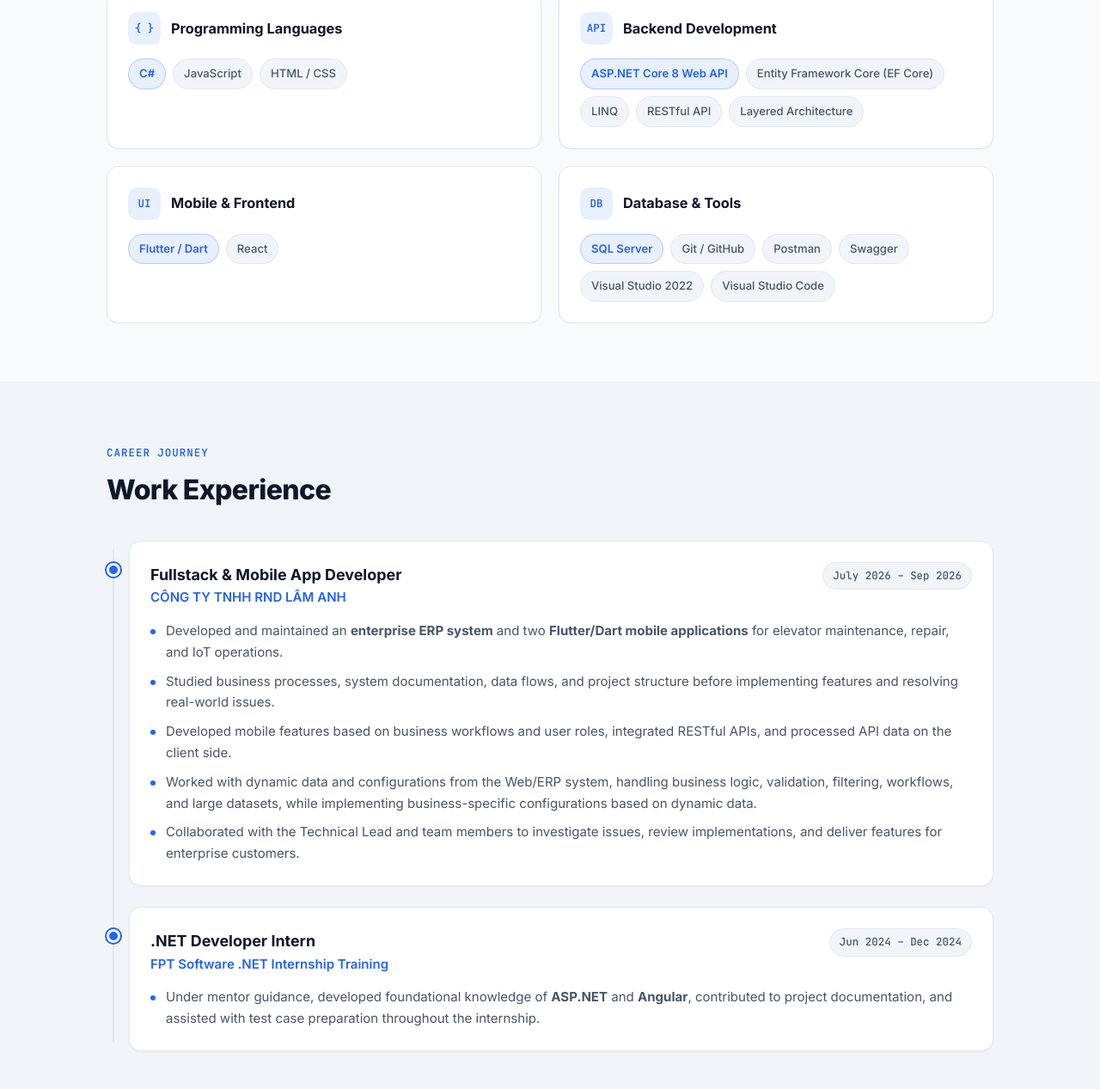
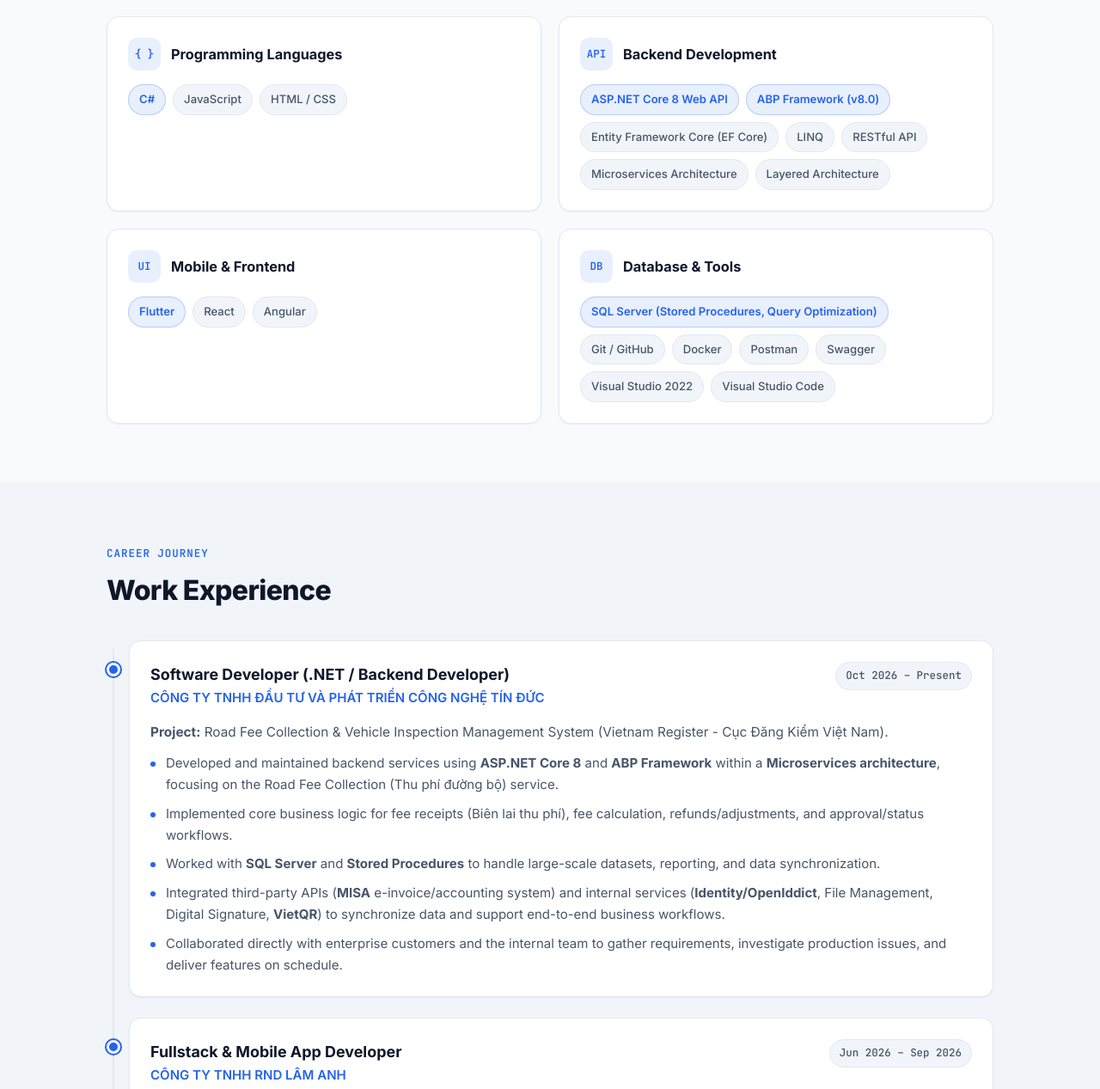
Before and after one commit to annthe176161/CV_NguyenThanhAn, a plain HTML site: page index.html in a window 1280 px wide. Shown: the part 814-2081 px from the top of the page at 86% size. Drawn offline with Linux system fonts and the light colour scheme.

Commit message:
Update CV content with Tin Duc experience and latest skills

```diff
--- a/assets/js/main.js
+++ b/assets/js/main.js
@@ -103,7 +103,7 @@
       hero_badge: "Open to .NET Developer Opportunities",
       hero_greeting: "Hi, I'm",
       hero_objective:
-        "Final-year Software Engineering student with hands-on experience in software development, using ASP.NET Core, RESTful APIs, Flutter/Dart, and SQL Server. Seeking a .NET Developer opportunity to apply practical experience and continue growing in a professional development environment.",
+        "Software Developer with hands-on experience in backend and full-stack development using ASP.NET Core (.NET 8), ABP Framework, RESTful APIs, SQL Server, and Flutter/Dart. Seeking a .NET Developer opportunity to apply practical experience in enterprise microservices systems and continue growing in a professional development environment.",
       meta_focus: "Primary Focus",
       meta_education: "Education",
       meta_location: "Location",
@@ -115,6 +115,8 @@
       skill_cat_tools: "Database & Tools",
       exp_eyebrow: "Career Journey",
       exp_title: "Work Experience",
+      exp_tinduc_proj:
+        "Project: Road Fee Collection & Vehicle Inspection Management System (Vietnam Register - Cục Đăng Kiểm Việt Nam).",
       proj_eyebrow: "Featured Work",
       proj_title: "Projects",
       proj_team: "Team of 5 members",
@@ -148,7 +150,7 @@
       hero_badge: "Sẵn sàng cho vị trí .NET Developer",
       hero_greeting: "Xin chào, mình là",
       hero_objective:
-        "Sinh viên năm cuối ngành Kỹ thuật Phần mềm với kinh nghiệm thực tế phát triển phần mềm bằng ASP.NET Core, RESTful APIs, Flutter/Dart và SQL Server. Mong muốn tìm kiếm cơ hội ở vị trí .NET Developer để áp dụng kinh nghiệm thực tiễn và tiếp tục phát triển trong môi trường chuyên nghiệp.",
+        "Lập trình viên Phần mềm (Software Developer) với kinh nghiệm thực tế phát triển backend và full-stack bằng ASP.NET Core (.NET 8), ABP Framework, RESTful APIs, SQL Server và Flutter/Dart. Mong muốn tìm kiếm cơ hội ở vị trí .NET Developer để áp dụng kinh nghiệm thực tiễn trong các hệ thống microservices doanh nghiệp và tiếp tục phát triển trong môi trường chuyên nghiệp.",
       meta_focus: "Định hướng chính",
       meta_education: "Học vấn",
       meta_location: "Địa điểm",
@@ -160,6 +162,8 @@
       skill_cat_tools: "Cơ sở dữ liệu & Công cụ",
       exp_eyebrow: "Quá trình làm việc",
       exp_title: "Kinh nghiệm làm việc",
+      exp_tinduc_proj:
+        "Dự án: Hệ thống Quản lý Đăng kiểm & Thu phí đường bộ (Cục Đăng Kiểm Việt Nam).",
       proj_eyebrow: "Dự án nổi bật",
       proj_title: "Dự án",
       proj_team: "Nhóm 5 thành viên",
@@ -182,6 +186,13 @@
 
   const listTranslations = {
     en: {
+      exp_tinduc: [
+        "Developed and maintained backend services using <strong>ASP.NET Core 8</strong> and <strong>ABP Framework</strong> within a <strong>Microservices architecture</strong>, focusing on the Road Fee Collection (Thu phí đường bộ) service.",
+        "Implemented core business logic for fee receipts (Biên lai thu phí), fee calculation, refunds/adjustments, and approval/status workflows.",
+        "Worked with <strong>SQL Server</strong> and <strong>Stored Procedures</strong> to handle large-scale datasets, reporting, and data synchronization.",
+        "Integrated third-party APIs (<strong>MISA</strong> e-invoice/accounting system) and internal services (<strong>Identity/OpenIddict</strong>, File Management, Digital Signature, <strong>VietQR</strong>) to synchronize data and support end-to-end business workflows.",
+        "Collaborated directly with enterprise customers and the internal team to gather requirements, investigate production issues, and deliver features on schedule."
+      ],
       exp_rnd: [
         "Developed and maintained an <strong>enterprise ERP system</strong> and two <strong>Flutter/Dart mobile applications</strong> for elevator maintenance, repair, and IoT operations.",
         "Studied business processes, system documentation, data flows, and project structure before implementing features and resolving real-world issues.",
@@ -198,6 +209,13 @@
       ]
     },
     vi: {
+      exp_tinduc: [
+        "Phát triển và bảo trì các dịch vụ backend sử dụng <strong>ASP.NET Core 8</strong> và <strong>ABP Framework</strong> theo kiến trúc <strong>Microservices</strong>, tập trung vào dịch vụ Thu phí đường bộ.",
+        "Triển khai nghiệp vụ cốt lõi cho Biên lai thu phí, tính phí, hoàn/điều chỉnh phí và quy trình phê duyệt/trạng thái.",
+        "Làm việc với <strong>SQL Server</strong> và <strong>Stored Procedures</strong> để xử lý tập dữ liệu lớn, báo cáo và đồng bộ dữ liệu.",
+        "Tích hợp API bên thứ ba (hệ thống hóa đơn điện tử/kế toán <strong>MISA</strong>) và các dịch vụ nội bộ (<strong>Identity/OpenIddict</strong>, Quản lý tệp, Chữ ký số, <strong>VietQR</strong>) để đồng bộ dữ liệu và hỗ trợ luồng nghiệp vụ đầu-cuối.",
+        "Phối hợp trực tiếp với khách hàng doanh nghiệp và đội ngũ nội bộ để tiếp nhận yêu cầu, điều tra sự cố production và bàn giao tính năng đúng tiến độ."
+      ],
       exp_rnd: [
         "Phát triển và bảo trì <strong>hệ thống ERP doanh nghiệp</strong> cùng hai <strong>ứng dụng di động Flutter/Dart</strong> phục vụ bảo trì, sửa chữa thang máy và vận hành IoT.",
         "Tìm hiểu quy trình nghiệp vụ, tài liệu hệ thống, luồng dữ liệu và cấu trúc dự án trước khi triển khai tính năng và xử lý sự cố thực tế.",
--- a/index.html
+++ b/index.html
@@ -66,10 +66,10 @@
           <h1 class="hero-title">
             <span data-i18n="hero_greeting">Hi, I'm</span> <span class="gradient-text">Nguyễn Thành An</span>
           </h1>
-          <p class="hero-subtitle">Software Developer &middot; ASP.NET Core &amp; Fullstack / Mobile</p>
+          <p class="hero-subtitle">Software Developer &middot; ASP.NET Core (.NET 8), ABP Framework &amp; Microservices</p>
 
           <p class="hero-description" data-i18n="hero_objective">
-            Final-year Software Engineering student with hands-on experience in software development, using ASP.NET Core, RESTful APIs, Flutter/Dart, and SQL Server. Seeking a .NET Developer opportunity to apply practical experience and continue growing in a professional development environment.
+            Software Developer with hands-on experience in backend and full-stack development using ASP.NET Core (.NET 8), ABP Framework, RESTful APIs, SQL Server, and Flutter/Dart. Seeking a .NET Developer opportunity to apply practical experience in enterprise microservices systems and continue growing in a professional development environment.
           </p>
 
           <div class="hero-cta">
@@ -113,7 +113,7 @@
           <ul class="profile-meta">
             <li>
               <span class="meta-label" data-i18n="meta_focus">Primary Focus</span>
-              <span class="meta-value">.NET / ASP.NET Core 8</span>
+              <span class="meta-value">.NET 8 / ABP Framework</span>
             </li>
             <li>
               <span class="meta-label" data-i18n="meta_education">Education</span>
@@ -171,9 +171,11 @@
             </div>
             <div class="tag-list">
               <span class="tag tag-highlight">ASP.NET Core 8 Web API</span>
+              <span class="tag tag-highlight">ABP Framework (v8.0)</span>
               <span class="tag">Entity Framework Core (EF Core)</span>
               <span class="tag">LINQ</span>
               <span class="tag">RESTful API</span>
+              <span class="tag">Microservices Architecture</span>
               <span class="tag">Layered Architecture</span>
             </div>
           </article>
@@ -184,8 +186,9 @@
               <h3 data-i18n="skill_cat_mobile">Mobile &amp; Frontend</h3>
             </div>
             <div class="tag-list">
-              <span class="tag tag-highlight">Flutter / Dart</span>
+              <span class="tag tag-highlight">Flutter</span>
               <span class="tag">React</span>
+              <span class="tag">Angular</span>
             </div>
           </article>
 
@@ -195,8 +198,9 @@
               <h3 data-i18n="skill_cat_tools">Database &amp; Tools</h3>
             </div>
             <div class="tag-list">
-              <span class="tag tag-highlight">SQL Server</span>
+              <span class="tag tag-highlight">SQL Server (Stored Procedures, Query Optimization)</span>
               <span class="tag">Git / GitHub</span>
+              <span class="tag">Docker</span>
               <span class="tag">Postman</span>
               <span class="tag">Swagger</span>
               <span class="tag">Visual Studio 2022</span>
@@ -221,10 +225,33 @@
             <div class="card timeline-card">
               <div class="timeline-head">
                 <div>
+                  <h3>Software Developer (.NET / Backend Developer)</h3>
+                  <p class="company-name">CÔNG TY TNHH ĐẦU TƯ VÀ PHÁT TRIỂN CÔNG NGHỆ TÍN ĐỨC</p>
+                </div>
+                <span class="date-badge">Oct 2026 – Present</span>
+              </div>
+              <p class="project-overview" style="margin-bottom: 12px;" data-i18n="exp_tinduc_proj">
+                <strong>Project:</strong> Road Fee Collection &amp; Vehicle Inspection Management System (Vietnam Register - Cục Đăng Kiểm Việt Nam).
+              </p>
+              <ul class="bullet-list" data-i18n-list="exp_tinduc">
+                <li>Developed and maintained backend services using <strong>ASP.NET Core 8</strong> and <strong>ABP Framework</strong> within a <strong>Microservices architecture</strong>, focusing on the Road Fee Collection (Thu phí đường bộ) service.</li>
+                <li>Implemented core business logic for fee receipts (Biên lai thu phí), fee calculation, refunds/adjustments, and approval/status workflows.</li>
+                <li>Worked with <strong>SQL Server</strong> and <strong>Stored Procedures</strong> to handle large-scale datasets, reporting, and data synchronization.</li>
+                <li>Integrated third-party APIs (<strong>MISA</strong> e-invoice/accounting system) and internal services (<strong>Identity/OpenIddict</strong>, File Management, Digital Signature, <strong>VietQR</strong>) to synchronize data and support end-to-end business workflows.</li>
+                <li>Collaborated directly with enterprise customers and the internal team to gather requirements, investigate production issues, and deliver features on schedule.</li>
+              </ul>
+            </div>
+          </article>
+
+          <article class="timeline-item reveal">
+            <div class="timeline-marker"></div>
+            <div class="card timeline-card">
+              <div class="timeline-head">
+                <div>
                   <h3>Fullstack &amp; Mobile App Developer</h3>
                   <p class="company-name">CÔNG TY TNHH RND LÂM ANH</p>
                 </div>
-                <span class="date-badge">July 2026 – Sep 2026</span>
+                <span class="date-badge">Jun 2026 – Sep 2026</span>
               </div>
               <ul class="bullet-list" data-i18n-list="exp_rnd">
                 <li>Developed and maintained an <strong>enterprise ERP system</strong> and two <strong>Flutter/Dart mobile applications</strong> for elevator maintenance, repair, and IoT operations.</li>
@@ -323,7 +350,7 @@
               <h3>FPT University, Hanoi</h3>
               <p class="edu-major" data-i18n="edu_major">Major: Software Engineering</p>
             </div>
-            <span class="date-badge">Oct 2021 – Expected Nov 2026</span>
+            <span class="date-badge">Oct 2021 – Nov 2026</span>
           </div>
 
           <div class="edu-highlights">
@@ -386,6 +413,6 @@
   <!-- Toast notification -->
   <div class="toast" id="toast" role="status" aria-live="polite"></div>
 
-  <script src="assets/js/main.js?v=2"></script>
+  <script src="assets/js/main.js?v=3"></script>
 </body>
 </html>
```
